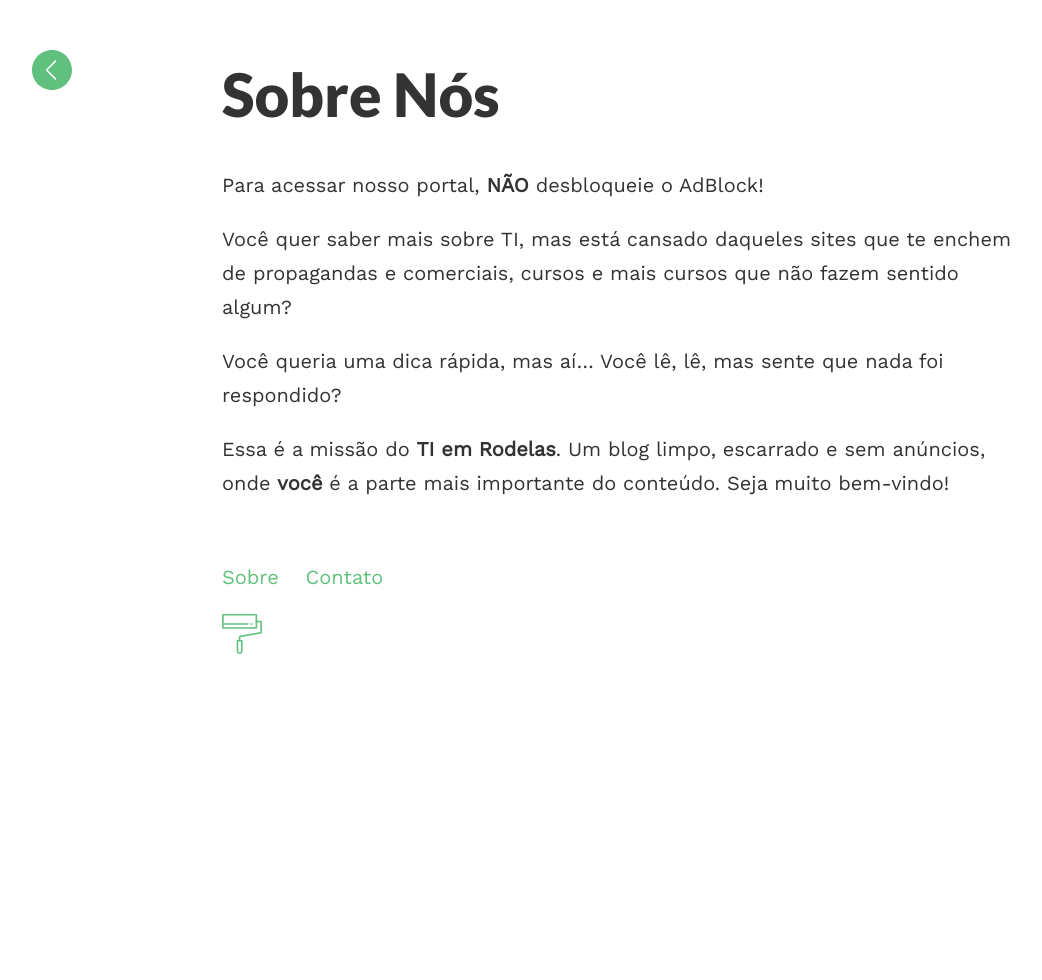
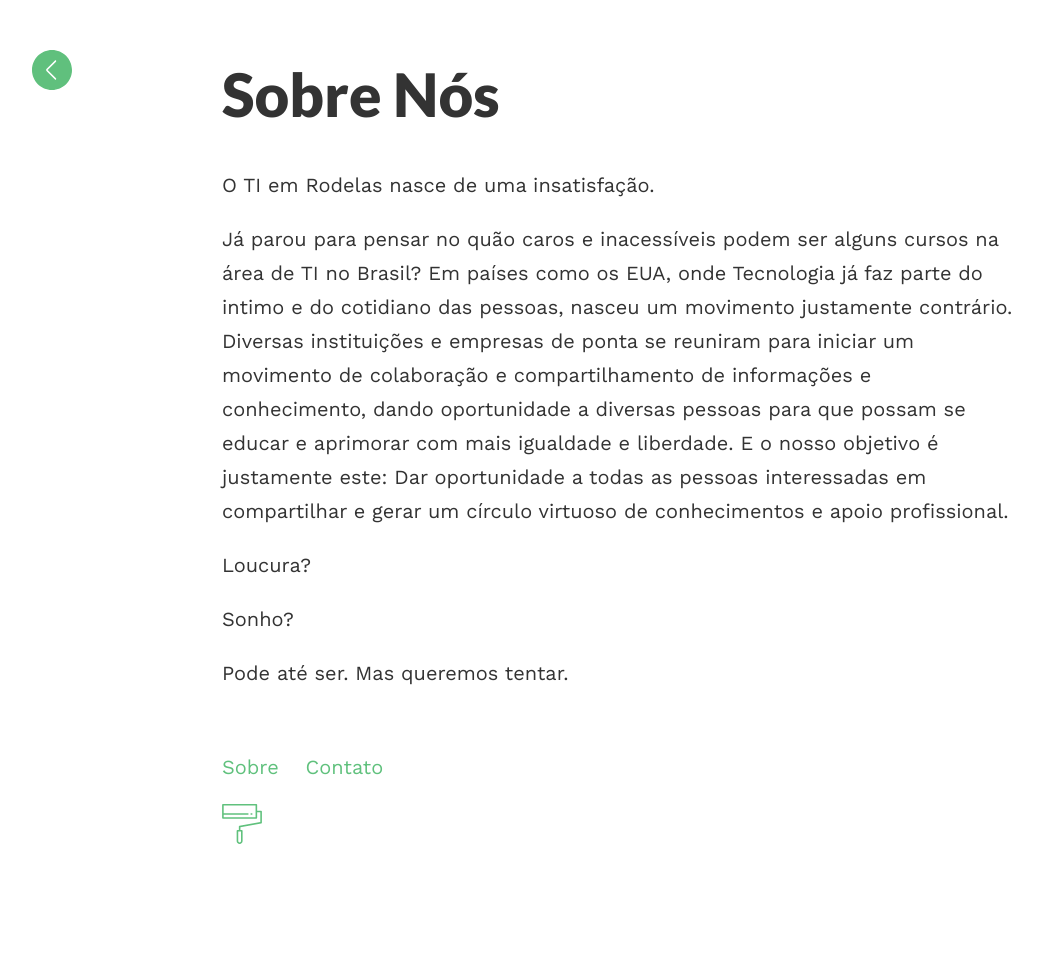
Before and after one commit to fgaraujo/fgaraujo.github.io, a Jekyll site: the page built from about.md, in a window 1280 px wide. Shown: the whole page, without its empty margins (18-1060 px from the left). Built offline with Jekyll 4.4.1, drawn with Linux system fonts in a browser that asks for light colours.

Commit message:
2017-03-18

```diff
--- a/about.md
+++ b/about.md
@@ -4,10 +4,12 @@ layout: post
 permalink: /sobre/
 published: true
 ---
-Para acessar nosso portal, **NÃO** desbloqueie o AdBlock!
+O TI em Rodelas nasce de uma insatisfação.
 
-Você quer saber mais sobre TI, mas está cansado daqueles sites que te enchem de propagandas e comerciais, cursos e mais cursos que não fazem sentido algum?
+Já parou para pensar no quão caros e inacessíveis podem ser alguns cursos na área de TI no Brasil? Em países como os EUA, onde Tecnologia já faz parte do intimo e do cotidiano das pessoas, nasceu um movimento justamente contrário. Diversas instituições e empresas de ponta se reuniram para iniciar um movimento de colaboração e compartilhamento de informações e conhecimento, dando oportunidade a diversas pessoas para que possam se educar e aprimorar com mais igualdade e liberdade. E o nosso objetivo é justamente este: Dar oportunidade a todas as pessoas interessadas em compartilhar e gerar um círculo virtuoso de conhecimentos e apoio profissional.
 
-Você queria uma dica rápida, mas aí... Você lê, lê, mas sente que nada foi respondido?
+Loucura?
 
-Essa é a missão do **TI em Rodelas**. Um blog limpo, escarrado e sem anúncios, onde **você** é a parte mais importante do conteúdo. Seja muito bem-vindo!
+Sonho?
+
+Pode até ser. Mas queremos tentar.
```
Also changed, not shown: contact.md (+2 -0 lines).
